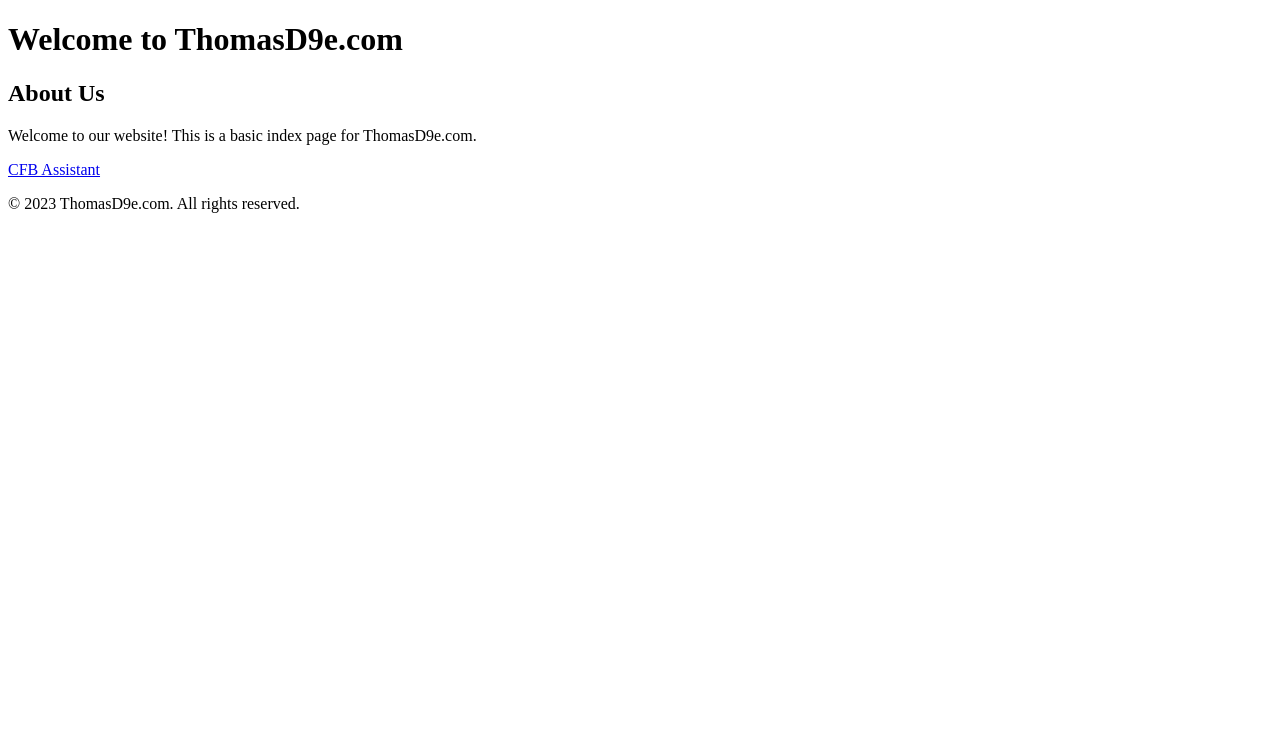
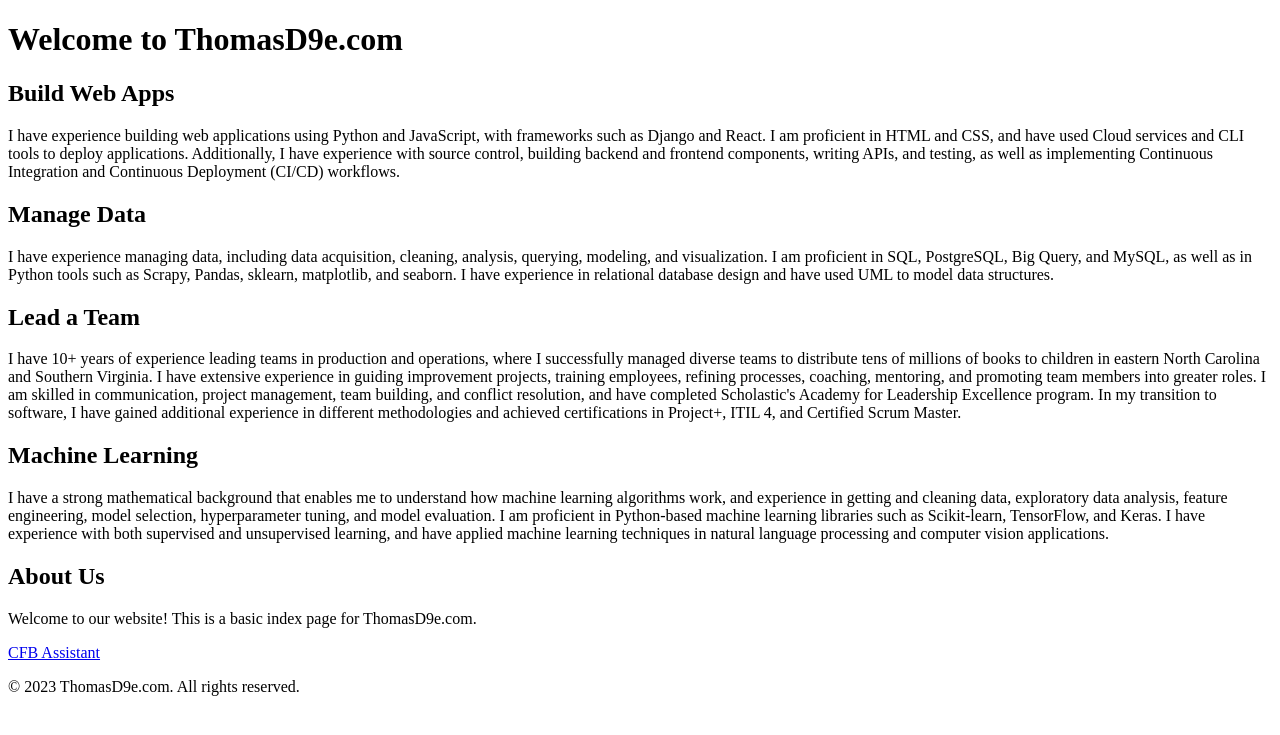
Before and after one commit to tdwebdesign/thomasd9e, a Django app: template website/templates/index.html in a window 1280 px wide. Shown: the top 735 px of the page. Run offline with Django 4.2, Linux system fonts and the light colour scheme; the template is opened without the code that fills it, so the values that code supplies are empty.

Commit message:
added copy

```diff
--- a/website/templates/index.html
+++ b/website/templates/index.html
@@ -15,6 +15,30 @@
     </nav>
 
     <main>
+        <div class="section full-viewport bg-section-1">
+            <div class="section-text">
+                <h2>Build Web Apps</h2>
+                <p>I have experience building web applications using Python and JavaScript, with frameworks such as Django and React. I am proficient in HTML and CSS, and have used Cloud services and CLI tools to deploy applications. Additionally, I have experience with source control, building backend and frontend components, writing APIs, and testing, as well as implementing Continuous Integration and Continuous Deployment (CI/CD) workflows.</p>
+            </div>
+        </div>
+        <div class="section full-viewport bg-section-2">
+            <div class="section-text">
+                <h2>Manage Data</h2>
+                <p>I have experience managing data, including data acquisition, cleaning, analysis, querying, modeling, and visualization. I am proficient in SQL, PostgreSQL, Big Query, and MySQL, as well as in Python tools such as Scrapy, Pandas, sklearn, matplotlib, and seaborn. I have experience in relational database design and have used UML to model data structures.</p>
+            </div>
+        </div>
+        <div class="section full-viewport bg-section-3">
+            <div class="section-text">
+                <h2>Lead a Team</h2>
+                <p>I have 10+ years of experience leading teams in production and operations, where I successfully managed diverse teams to distribute tens of millions of books to children in eastern North Carolina and Southern Virginia. I have extensive experience in guiding improvement projects, training employees, refining processes, coaching, mentoring, and promoting team members into greater roles. I am skilled in communication, project management, team building, and conflict resolution, and have completed Scholastic's Academy for Leadership Excellence program. In my transition to software, I have gained additional experience in different methodologies and achieved certifications in Project+, ITIL 4, and Certified Scrum Master.</p>
+            </div>
+        </div>
+        <div class="section full-viewport bg-section-4">
+            <div class="section-text">
+                <h2>Machine Learning</h2>
+                <p>I have a strong mathematical background that enables me to understand how machine learning algorithms work, and experience in getting and cleaning data, exploratory data analysis, feature engineering, model selection, hyperparameter tuning, and model evaluation. I am proficient in Python-based machine learning libraries such as Scikit-learn, TensorFlow, and Keras. I have experience with both supervised and unsupervised learning, and have applied machine learning techniques in natural language processing and computer vision applications.</p>
+            </div>
+        </div>
         <section>
             <h2>About Us</h2>
             <p>Welcome to our website! This is a basic index page for ThomasD9e.com.</p>
```
